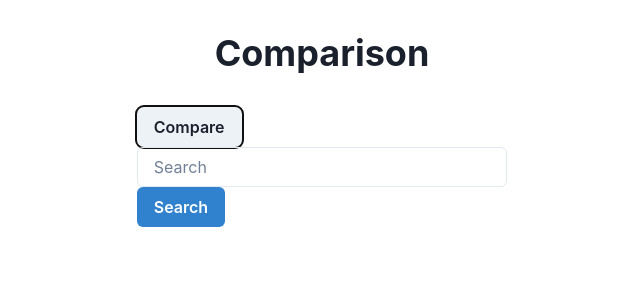
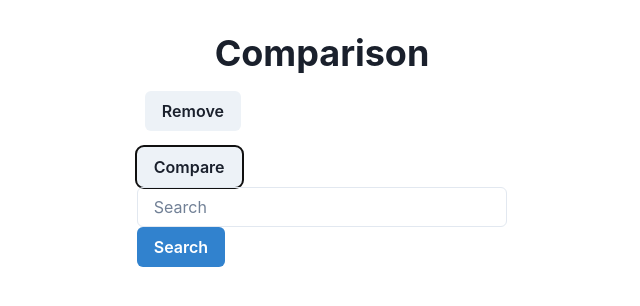
Before and after one commit to Zeus3252/ani-compendium, a React (Vite) app: page / in a window 1280 px wide. Both pictures are taken after a click on the button "Compare". Shown: the top 306 px of the page, without its empty margins (318-958 px from the left). Built offline with nearby package versions, Linux system fonts and the light colour scheme.

Commit message:
added item search and comparison functionality

```diff
--- a/src/App.jsx
+++ b/src/App.jsx
@@ -51,6 +51,14 @@ function App() {
     }
   }
 
+  function removeFromCompare (newUrl) {
+    for(let item of compare) {
+      if(item.url === newUrl) {
+        setCompare(prevState => prevState.filter(item => item.url != newUrl))
+      }
+    }
+  }
+
   const toggleCompareModal = () => {
     setCompareModal(!compareModal);
   };
@@ -62,6 +70,7 @@ function App() {
         compare={compare}
         setCompare={setCompare}
         compareModal={compareModal}
+        removeFromCompare={removeFromCompare}
       />
       <NavBar
         quote={quote}
--- a/src/compontents/Compare.jsx
+++ b/src/compontents/Compare.jsx
@@ -1,12 +1,13 @@
-import { Flex, Link, Box, Image, Heading, Center } from "@chakra-ui/react";
+import { Flex, Link, Box, Image, Heading, Center, Button } from "@chakra-ui/react";
 
-function Compare({ compare, compareModal }) {
+function Compare({ compare, compareModal, removeFromCompare }) {
   return (
     <Box>
       <Center>
-        <Heading>Comparison</Heading>
+        <Heading className={`${compareModal ? "" : "hidden"}`}>Comparison</Heading>
       </Center>
       <Flex className={`${compareModal ? "" : "hidden"}`} direction="row">
+
         {compare &&
           compare.map((item) => (
             <Flex
@@ -20,11 +21,15 @@ function Compare({ compare, compareModal }) {
                 <Image src={item.image} width="full" height="auto" />
               </Link>
               <Box ml="2" overflow="hidden">
-                {item.synopsis}
+                {item.synopsis}<Box><Button onClick={() => removeFromCompare(item.url)}>Remove</Button></Box>
               </Box>
+
             </Flex>
+
           ))}
+
       </Flex>
+
     </Box>
   );
 }
--- a/src/compontents/ItemDisplay.jsx
+++ b/src/compontents/ItemDisplay.jsx
@@ -1,4 +1,3 @@
-import { useState } from "react";
 import { Button, Input, Image, Link, Flex, Box } from "@chakra-ui/react";
 
 function ItemDisplay({
@@ -30,7 +29,7 @@ function ItemDisplay({
             </Link>
             <Box ml="2" overflow="hidden">
               {item.synopsis}
-            </Box>
+              <Box>
             <Button
               onClick={() => {
                 addToCompare(
@@ -42,6 +41,9 @@ function ItemDisplay({
             >
               Add To Compare
             </Button>
+            </Box>
+            </Box>
+
           </Flex>
         ))}
     </div>
--- a/src/compontents/NavBar.jsx
+++ b/src/compontents/NavBar.jsx
@@ -1,6 +1,5 @@
-import { useState } from "react";
 import { Button } from "@chakra-ui/react";
-import Compare from "./Compare";
+
 function NavBar({ quote, navQuote, toggleCompareModal }) {
   return (
     <div>
```
